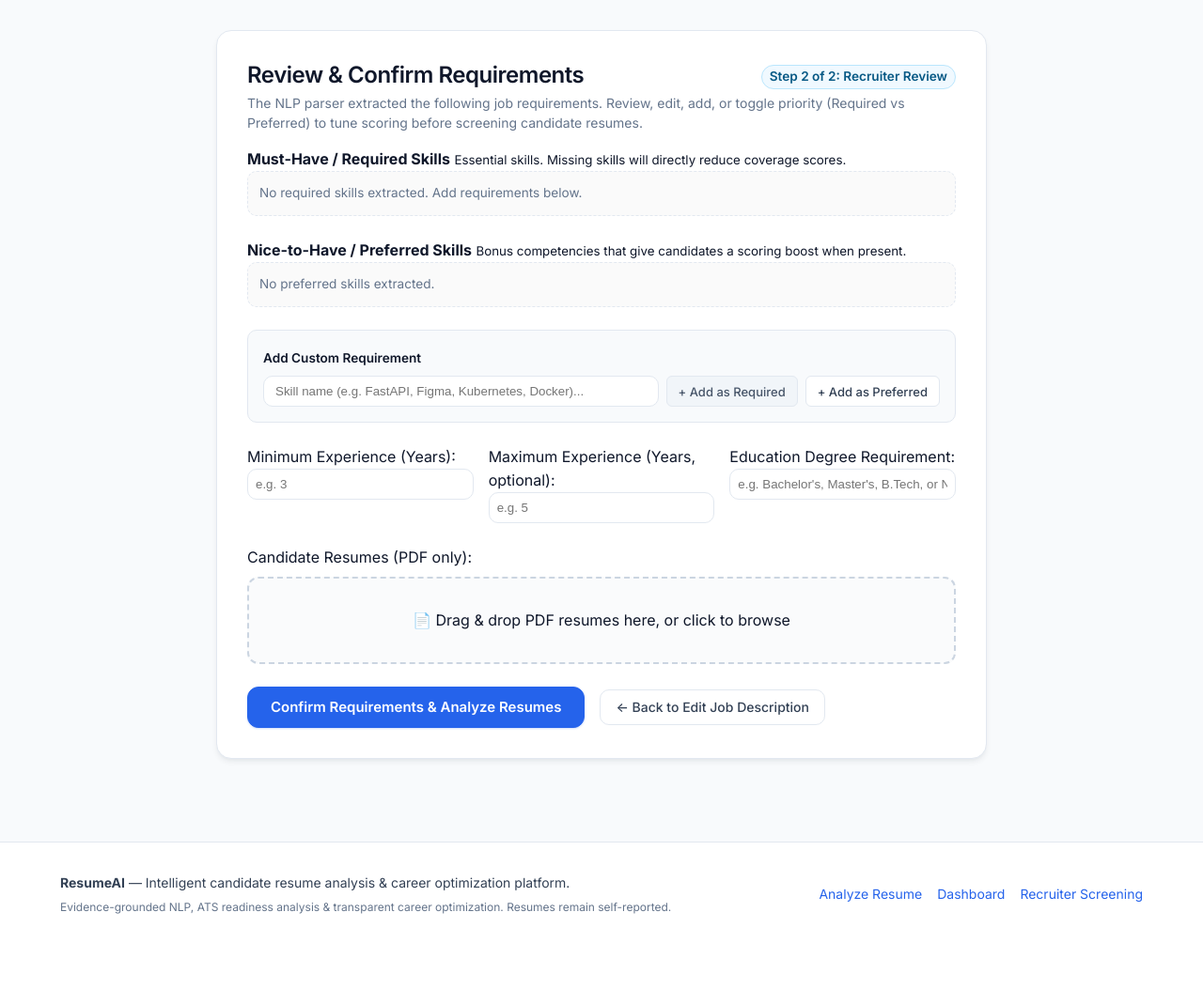
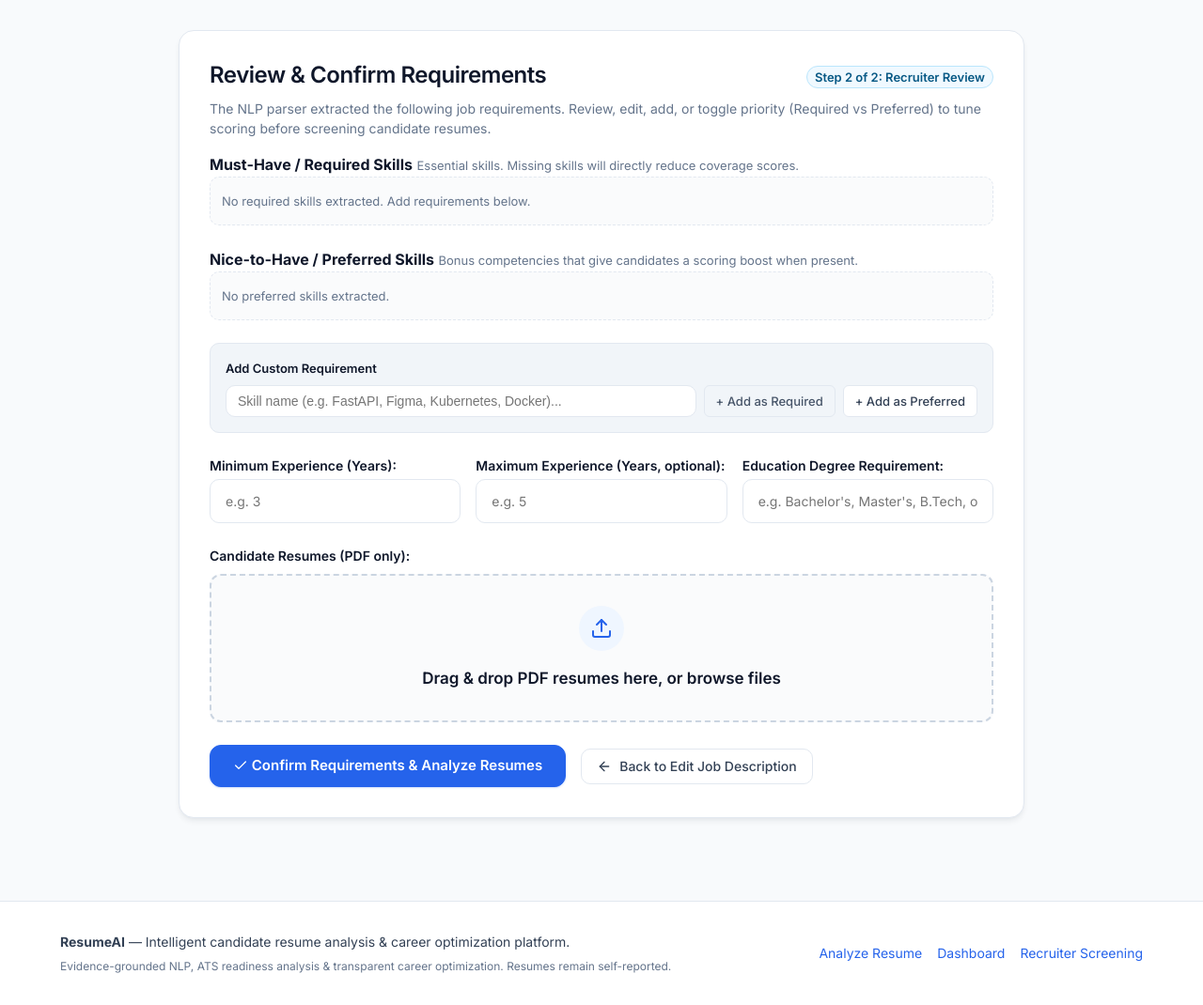
Before and after one commit to adepushivasai901-ops/AI-Powered-Resume-Ranker, a Flask app: template templates/confirm_requirements.html in a window 1280 px wide. Shown: the part 69-1139 px from the top of the page at 94% size. Before the commit the page ends 1042 px from the top, so only its background shows below. Run offline with Flask 3, Linux system fonts and the light colour scheme; the template is opened without the code that fills it, so the values that code supplies are empty.

Commit message:
style: polish recruiter and dashboard views

```diff
--- a/templates/confirm_requirements.html
+++ b/templates/confirm_requirements.html
@@ -1,15 +1,15 @@
 {% extends "base.html" %}
 
-{% block title %}Review & Confirm Requirements - AI-Powered Resume Ranker{% endblock %}
+{% block title %}Review & Confirm Requirements — ResumeAI{% endblock %}
 
 {% block content %}
-<section class="card upload-card">
+<section class="card upload-card" style="max-width: 900px;">
     <div class="card-header">
         <div style="display: flex; justify-content: space-between; align-items: center; flex-wrap: wrap; gap: 0.5rem;">
-            <h2>Review & Confirm Requirements</h2>
-            <span class="badge badge-info" style="font-size: 0.85rem;">Step 2 of 2: Recruiter Review</span>
+            <h2>Review &amp; Confirm Requirements</h2>
+            <span class="badge badge-info" style="font-size: 0.8125rem;">Step 2 of 2: Recruiter Review</span>
         </div>
-        <p class="section-desc">
+        <p class="section-desc" style="margin-top: 6px;">
             The NLP parser extracted the following job requirements. Review, edit, add, or toggle priority
             (Required vs Preferred) to tune scoring before screening candidate resumes.
         </p>
@@ -17,12 +17,21 @@
 
     {% if warnings %}
     <div class="alert alert-warning" style="margin-bottom: 1.5rem;">
-        <h4 style="margin-bottom: 0.4rem; font-size: 0.95rem; font-weight: 600;">⚠️ Parser Observation & Recommendations</h4>
-        <ul style="margin-left: 1.25rem; font-size: 0.88rem;">
-            {% for w in warnings %}
-                <li>{{ w }}</li>
-            {% endfor %}
-        </ul>
+        <span class="alert-icon">
+            <svg class="icon-svg icon-sm" viewBox="0 0 24 24">
+                <path d="m21.73 18-8-14a2 2 0 0 0-3.48 0l-8 14A2 2 0 0 0 4 21h16a2 2 0 0 0 1.73-3Z"></path>
+                <line x1="12" y1="9" x2="12" y2="13"></line>
+                <line x1="12" y1="17" x2="12.01" y2="17"></line>
+            </svg>
+        </span>
+        <div class="alert-text">
+            <h4 style="margin-bottom: 0.4rem; font-size: 0.9375rem; font-weight: 600;">Parser Observations &amp; Recommendations</h4>
+            <ul style="margin-left: 1.25rem; font-size: 0.8125rem;">
+                {% for w in warnings %}
+                    <li>{{ w }}</li>
+                {% endfor %}
+            </ul>
+        </div>
     </div>
     {% endif %}
 
@@ -31,9 +40,12 @@
         <textarea name="job_description" style="display: none;">{{ job_description }}</textarea>
 
         {% if staged_files %}
-        <div style="margin-bottom: 1.5rem; background: var(--info-bg); border: 1px solid #bae6fd; padding: 1rem; border-radius: var(--radius);">
-            <strong style="color: var(--info); font-size: 0.9rem;">📄 Resumes Staged from Step 1 ({{ staged_files|length }} files):</strong>
-            <ul style="margin: 0.4rem 0 0 1.25rem; font-size: 0.85rem; color: var(--text-main);">
+        <div style="margin-bottom: 1.5rem; background: var(--info-bg); border: 1px solid var(--info-border); padding: 1rem; border-radius: var(--radius);">
+            <strong style="color: var(--info); font-size: 0.875rem; display: flex; align-items: center; gap: 6px;">
+                <svg class="icon-svg icon-xs" viewBox="0 0 24 24"><path d="M14 2H6a2 2 0 0 0-2 2v16a2 2 0 0 0 2 2h12a2 2 0 0 0 2-2V8z"></path><polyline points="14 2 14 8 20 8"></polyline></svg>
+                <span>Resumes Staged from Step 1 ({{ staged_files|length }} files):</span>
+            </strong>
+            <ul style="margin: 0.4rem 0 0 1.5rem; font-size: 0.8125rem; color: var(--text-main);">
                 {% for orig_name, stored_name in staged_files %}
                     <li>
                         {{ orig_name }}
@@ -49,9 +61,9 @@
         <div class="form-group" style="margin-bottom: 1.5rem;">
             <div class="label-row">
                 <label><strong>Must-Have / Required Skills</strong></label>
-                <small class="field-hint">Essential skills. Missing skills will directly reduce coverage scores.</small>
+                <small class="field-hint" style="color: var(--text-muted); font-size: 0.8125rem;">Essential skills. Missing skills will directly reduce coverage scores.</small>
             </div>
-            <div id="requiredSkillsContainer" class="chips-container" style="min-height: 48px; border: 1px dashed var(--border); padding: 0.75rem; border-radius: var(--radius); display: flex; flex-wrap: wrap; gap: 0.5rem; background: #fafafa;">
+            <div id="requiredSkillsContainer" class="chips-container" style="min-height: 52px; border: 1px dashed var(--border); padding: 0.75rem; border-radius: var(--radius); display: flex; flex-wrap: wrap; gap: 0.5rem; background: #fafbfc;">
                 {% for skill in required_skills %}
                 <div class="skill-chip chip-required" data-skill="{{ skill }}">
                     <span class="chip-name">{{ skill }}</span>
@@ -60,7 +72,7 @@
                     <button type="button" class="btn-chip-action remove-chip" title="Remove requirement">✕</button>
                 </div>
                 {% else %}
-                <span class="text-muted empty-chip-notice" style="font-size: 0.85rem; align-self: center;">No required skills extracted. Add requirements below.</span>
+                <span class="text-muted empty-chip-notice" style="font-size: 0.8125rem; align-self: center;">No required skills extracted. Add requirements below.</span>
                 {% endfor %}
             </div>
         </div>
@@ -69,9 +81,9 @@
         <div class="form-group" style="margin-bottom: 1.5rem;">
             <div class="label-row">
                 <label><strong>Nice-to-Have / Preferred Skills</strong></label>
-                <small class="field-hint">Bonus competencies that give candidates a scoring boost when present.</small>
+                <small class="field-hint" style="color: var(--text-muted); font-size: 0.8125rem;">Bonus competencies that give candidates a scoring boost when present.</small>
             </div>
-            <div id="preferredSkillsContainer" class="chips-container" style="min-height: 48px; border: 1px dashed var(--border); padding: 0.75rem; border-radius: var(--radius); display: flex; flex-wrap: wrap; gap: 0.5rem; background: #fafafa;">
+            <div id="preferredSkillsContainer" class="chips-container" style="min-height: 52px; border: 1px dashed var(--border); padding: 0.75rem; border-radius: var(--radius); display: flex; flex-wrap: wrap; gap: 0.5rem; background: #fafbfc;">
                 {% for skill in preferred_skills %}
                 <div class="skill-chip chip-preferred" data-skill="{{ skill }}">
                     <span class="chip-name">{{ skill }}</span>
@@ -80,16 +92,16 @@
                     <button type="button" class="btn-chip-action remove-chip" title="Remove requirement">✕</button>
                 </div>
                 {% else %}
-                <span class="text-muted empty-chip-notice" style="font-size: 0.85rem; align-self: center;">No preferred skills extracted.</span>
+                <span class="text-muted empty-chip-notice" style="font-size: 0.8125rem; align-self: center;">No preferred skills extracted.</span>
                 {% endfor %}
             </div>
         </div>
 
         <!-- Add Custom Skill Toolbar -->
-        <div class="form-group" style="background: var(--bg-page); padding: 1rem; border-radius: var(--radius); border: 1px solid var(--border); margin-bottom: 1.5rem;">
-            <label for="newSkillInput" style="font-size: 0.85rem; font-weight: 600;">Add Custom Requirement</label>
+        <div class="form-group" style="background: var(--bg-subtle); padding: 1rem; border-radius: var(--radius); border: 1px solid var(--border); margin-bottom: 1.5rem;">
+            <label for="newSkillInput" style="font-size: 0.8125rem; font-weight: 600; display: block; margin-bottom: 4px;">Add Custom Requirement</label>
             <div style="display: flex; gap: 0.5rem; margin-top: 0.5rem; flex-wrap: wrap;">
-                <input type="text" id="newSkillInput" placeholder="Skill name (e.g. FastAPI, Figma, Kubernetes, Docker)..." style="flex: 1; min-width: 220px; padding: 0.5rem 0.75rem; border: 1px solid var(--border); border-radius: var(--radius);">
+                <input type="text" id="newSkillInput" placeholder="Skill name (e.g. FastAPI, Figma, Kubernetes, Docker)..." style="flex: 1; min-width: 220px; padding: 0.5rem 0.75rem; border: 1px solid var(--border); border-radius: var(--radius); font-size: 0.875rem;">
                 <button type="button" id="addRequiredBtn" class="btn btn-secondary btn-sm">+ Add as Required</button>
                 <button type="button" id="addPreferredBtn" class="btn btn-outline btn-sm">+ Add as Preferred</button>
             </div>
@@ -98,7 +110,7 @@
         <!-- Experience & Education Settings -->
         <div style="display: grid; grid-template-columns: repeat(auto-fit, minmax(200px, 1fr)); gap: 1rem; margin-bottom: 1.5rem;">
             <div class="form-group">
-                <label for="min_experience_years">Minimum Experience (Years):</label>
+                <label for="min_experience_years" style="font-size: 0.875rem; font-weight: 600; margin-bottom: 4px; display: block;">Minimum Experience (Years):</label>
                 <input
                     type="number"
                     step="0.5"
@@ -108,11 +120,11 @@
                     name="min_experience_years"
                     value="{{ min_experience if min_experience is not none else '' }}"
                     placeholder="e.g. 3"
-                    style="width: 100%; padding: 0.5rem; border: 1px solid var(--border); border-radius: var(--radius);"
+                    class="form-control"
                 >
             </div>
             <div class="form-group">
-                <label for="max_experience_years">Maximum Experience (Years, optional):</label>
+                <label for="max_experience_years" style="font-size: 0.875rem; font-weight: 600; margin-bottom: 4px; display: block;">Maximum Experience (Years, optional):</label>
                 <input
                     type="number"
                     step="0.5"
@@ -122,25 +134,25 @@
                     name="max_experience_years"
                     value="{{ max_experience if max_experience is not none else '' }}"
                     placeholder="e.g. 5"
-                    style="width: 100%; padding: 0.5rem; border: 1px solid var(--border); border-radius: var(--radius);"
+                    class="form-control"
                 >
             </div>
             <div class="form-group">
-                <label for="education_level">Education Degree Requirement:</label>
+                <label for="education_level" style="font-size: 0.875rem; font-weight: 600; margin-bottom: 4px; display: block;">Education Degree Requirement:</label>
                 <input
                     type="text"
                     id="education_level"
                     name="education_level"
                     value="{{ education_level }}"
                     placeholder="e.g. Bachelor's, Master's, B.Tech, or None"
-                    style="width: 100%; padding: 0.5rem; border: 1px solid var(--border); border-radius: var(--radius);"
+                    class="form-control"
                 >
             </div>
         </div>
 
         <!-- Resume Upload Section -->
         <div class="form-group" style="margin-bottom: 1.5rem;">
-            <label for="resumes">
+            <label for="resumes" style="font-size: 0.875rem; font-weight: 600; margin-bottom: 6px; display: block;">
                 {% if staged_files %}
                     Upload Additional Resumes (PDF only, optional):
                 {% else %}
@@ -148,8 +160,16 @@
                 {% endif %}
             </label>
             <div class="file-drop-area" id="fileDropArea">
-                <span class="file-icon">📄</span>
-                <span class="file-msg">Drag & drop PDF resumes here, or click to browse</span>
+                <div class="file-drop-content">
+                    <div class="drop-icon-box">
+                        <svg class="icon-svg" viewBox="0 0 24 24">
+                            <path d="M21 15v4a2 2 0 0 1-2 2H5a2 2 0 0 1-2-2v-4"></path>
+                            <polyline points="17 8 12 3 7 8"></polyline>
+                            <line x1="12" y1="3" x2="12" y2="15"></line>
+                        </svg>
+                    </div>
+                    <span class="file-prompt-title">Drag &amp; drop PDF resumes here, or browse files</span>
+                </div>
                 <input
                     type="file"
                     id="resumes"
@@ -161,17 +181,25 @@
                 >
             </div>
             <div id="fileSelectionInfo" class="file-selection-info" style="display: none;">
-                <strong>Selected Resumes (<span id="fileCount">0</span>):</strong>
-                <ul id="fileList" class="file-list"></ul>
+                <strong style="font-size: 0.875rem;">Selected Resumes (<span id="fileCount">0</span>):</strong>
+                <ul id="fileList" class="file-list" style="margin-left: 1.25rem; font-size: 0.8125rem; margin-top: 4px;"></ul>
             </div>
         </div>
 
         <div class="form-actions" style="display: flex; gap: 1rem; align-items: center; flex-wrap: wrap;">
             <button type="submit" id="submitBtn" class="btn btn-primary btn-large">
-                <span class="btn-text-content">Confirm Requirements & Analyze Resumes</span>
-                <span class="btn-spinner" style="display: none;">Processing NLP Pipeline...</span>
+                <span class="btn-text-content">
+                    <svg class="icon-svg icon-sm" viewBox="0 0 24 24"><polyline points="20 6 9 17 4 12"></polyline></svg>
+                    <span>Confirm Requirements &amp; Analyze Resumes</span>
+                </span>
+                <span class="btn-spinner" style="display: none;">
+                    <span class="spinner-circle"></span> Processing NLP Pipeline...
+                </span>
             </button>
-            <a href="{{ url_for('main.index') }}" class="btn btn-outline">← Back to Edit Job Description</a>
+            <a href="{{ url_for('main.index') }}" class="btn btn-outline">
+                <svg class="icon-svg icon-sm" viewBox="0 0 24 24"><line x1="19" y1="12" x2="5" y2="12"></line><polyline points="12 19 5 12 12 5"></polyline></svg>
+                <span>Back to Edit Job Description</span>
+            </a>
         </div>
     </form>
 </section>
```
Also changed, not shown: templates/results.html (+74 -50 lines).
